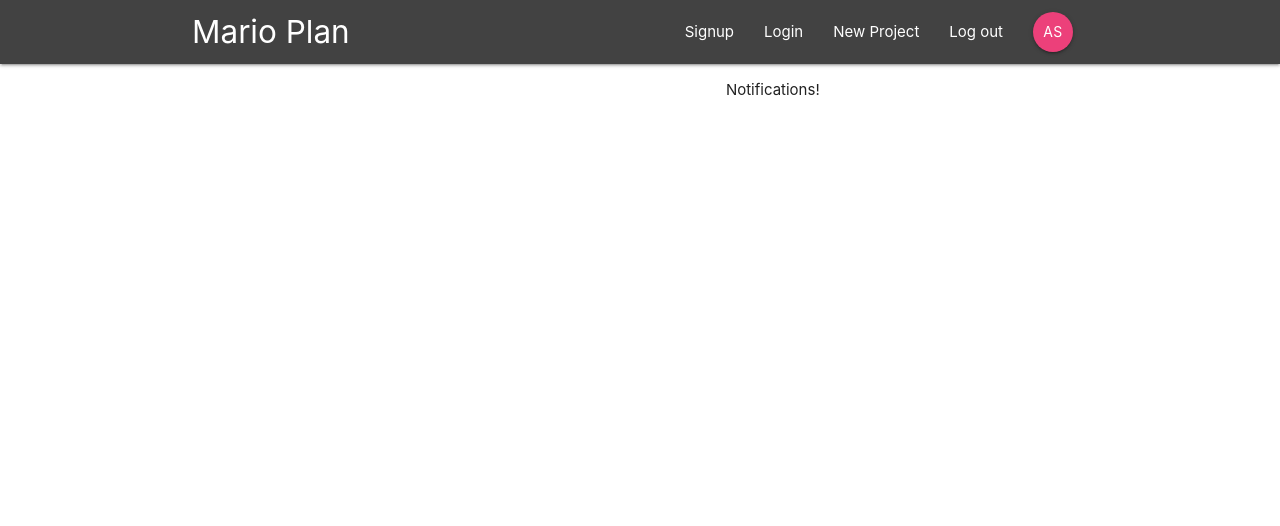
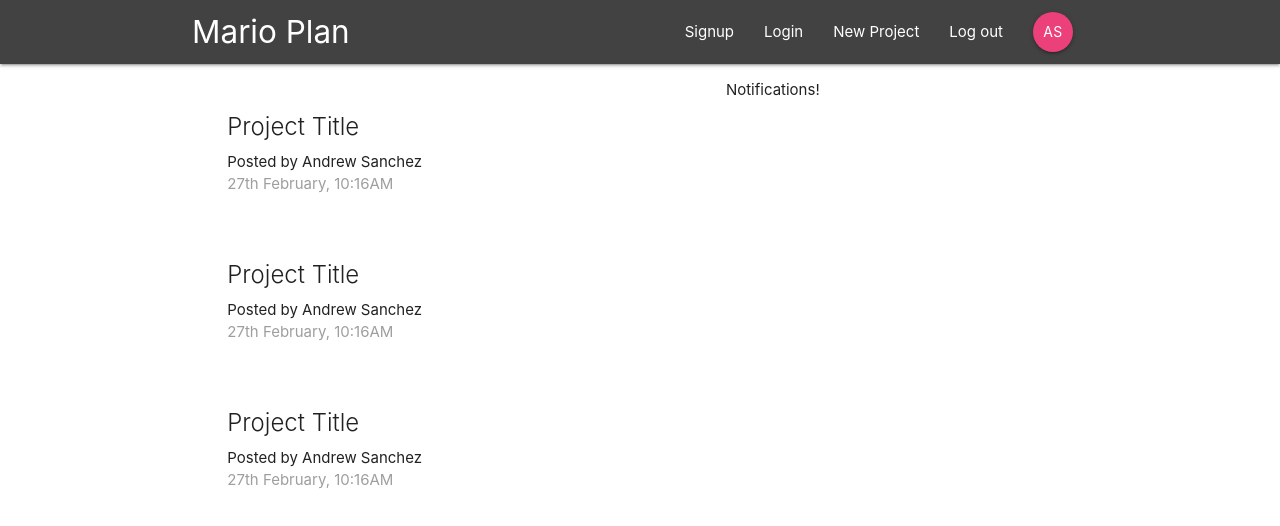
Before and after one commit to TB831/FirebaseProjectManger, a React (Create React App) app: page / in a window 1280 px wide. Shown: the top 526 px of the page. Built offline with nearby package versions, Linux system fonts and the light colour scheme.

Commit message:
ProjectList has 3 hard coded cards

```diff
--- /dev/null
+++ b/src/components/ProjectList.js
@@ -0,0 +1,31 @@
+import React from 'react';
+
+const ProjectList = () => {
+  return (
+    <div className="project-list section">
+      <div className="card z-depth-0 project-summary">
+        <div className="card-content grew-text text-darken-3">
+          <span className="card-title">Project Title</span>
+          <p>Posted by Andrew Sanchez</p>
+          <p className="grey-text">27th February, 10:16AM</p>
+        </div>
+      </div>
+      <div className="card z-depth-0 project-summary">
+        <div className="card-content grew-text text-darken-3">
+          <span className="card-title">Project Title</span>
+          <p>Posted by Andrew Sanchez</p>
+          <p className="grey-text">27th February, 10:16AM</p>
+        </div>
+      </div>
+      <div className="card z-depth-0 project-summary">
+        <div className="card-content grew-text text-darken-3">
+          <span className="card-title">Project Title</span>
+          <p>Posted by Andrew Sanchez</p>
+          <p className="grey-text">27th February, 10:16AM</p>
+        </div>
+      </div>
+    </div>
+  );
+}
+
+export default ProjectList;
--- a/src/containers/Dashboard.js
+++ b/src/containers/Dashboard.js
@@ -1,5 +1,6 @@
 import React, { Component } from 'react';
 import Notifications from '../components/Notifications';
+import ProjectList from '../components/ProjectList';
 
 class Dashboard extends Component {
   render() {
@@ -7,6 +8,7 @@ class Dashboard extends Component {
       <div className="dashboard container">
         <div className="row">
           <div className="col s12 m6">
+            <ProjectList />
           </div>
           <div className="col s12 m5 offset-m1">
             <Notifications />
```
